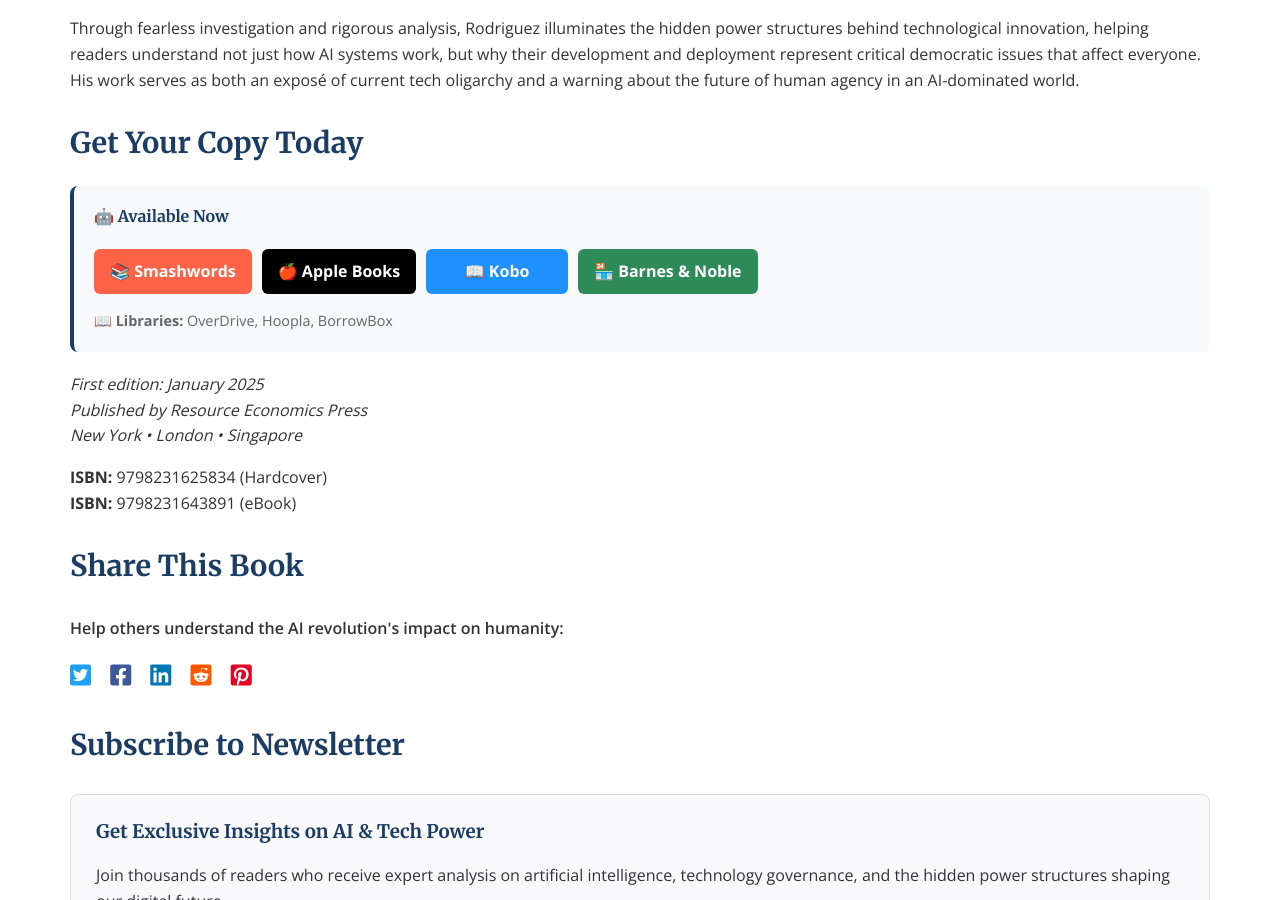
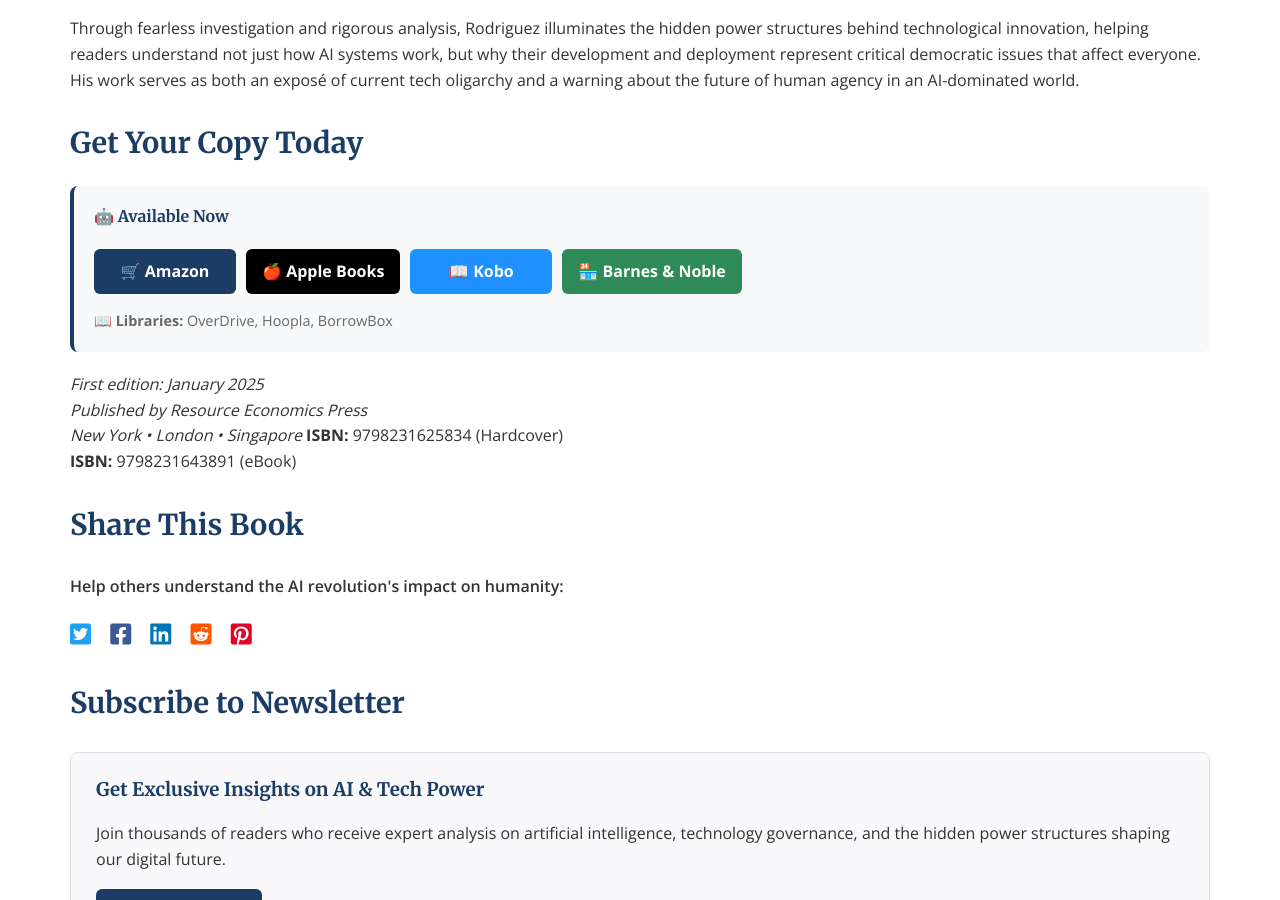
Before and after one commit to Zews123/michael-rodriguez-books, a Jekyll site: the page built from books/Sam_Altman.md, in a window 1280 px wide and 900 px high, scrolled down 2969 px. Built offline with Jekyll 4.4.1, drawn with Linux system fonts in a browser that asks for light colours.

Commit message:
Update Sam_Altman.md

```diff
--- a/books/Sam_Altman.md
+++ b/books/Sam_Altman.md
@@ -160,12 +160,11 @@
 Through fearless investigation and rigorous analysis, Rodriguez illuminates the hidden power structures behind technological innovation, helping readers understand not just how AI systems work, but why their development and deployment represent critical democratic issues that affect everyone. His work serves as both an exposé of current tech oligarchy and a warning about the future of human agency in an AI-dominated world.
 
 ## Get Your Copy Today
-
 <div style="background-color:#f8f9fa;padding:20px;border-radius:8px;margin:20px 0;border-left:4px solid #1a3c65">
   <h4 style="margin-top:0;color:#1a3c65">🤖 Available Now</h4>
 
   <div class="book-buttons">
-    <a href="https://www.smashwords.com/books/view/1837046" target="_blank" rel="noopener noreferrer" class="book-btn book-btn-smash">📚 Smashwords</a>
+    <a href="https://www.amazon.com/AI-Emperor-ChatGPT-Revolution-Destroy/dp/B0FN6PNKCZ/" target="_blank" rel="noopener noreferrer" class="book-btn book-btn-amazon">🛒 Amazon</a>
     <a href="https://books.apple.com/us/book/the-ai-emperor-sam-altman-and-the-chatgpt/id6751287384" target="_blank" rel="noopener noreferrer" class="book-btn book-btn-apple">🍎 Apple Books</a>
     <a href="https://www.kobo.com/ww/en/ebook/the-ai-emperor-sam-altman-and-the-chatgpt-revolution-that-could-save-or-destroy-us?sId=a1fb6c38-523a-49ca-b20c-2207d68a84fd" target="_blank" rel="noopener noreferrer" class="book-btn book-btn-kobo">📖 Kobo</a>
     <a href="https://www.barnesandnoble.com/w/the-ai-emperor-michael-rodriguez/1148080788?ean=2940180626233" target="_blank" rel="noopener noreferrer" class="book-btn book-btn-bn">🏪 Barnes & Noble</a>
@@ -175,11 +174,9 @@
     <strong>📖 Libraries:</strong> OverDrive, Hoopla, BorrowBox<br>
   </p>
 </div>
-
 *First edition: January 2025*
 *Published by Resource Economics Press*
 *New York • London • Singapore*
-
 **ISBN:** 9798231625834 (Hardcover)
 **ISBN:** 9798231643891 (eBook)
 
```
